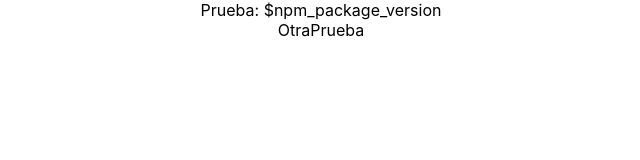
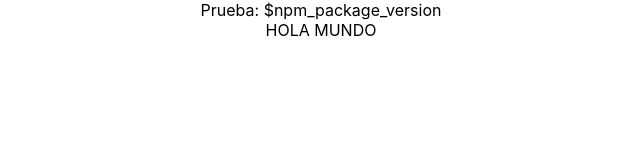
Before and after one commit to dperezlaborda/prueba-version, a React (Create React App) app: page / in a window 1280 px wide. Shown: the top 160 px of the page, without its empty margins (319-959 px from the left). Built offline with nearby package versions, Linux system fonts and the light colour scheme.

Commit message:
hola mundo

```diff
--- a/src/component/OtraPrueba.jsx
+++ b/src/component/OtraPrueba.jsx
@@ -1,7 +1,7 @@
 import React from "react";
 
 const OtraPrueba = () => {
-  return <div>OtraPrueba</div>;
+  return <div>HOLA MUNDO</div>;
 };
 
 export default OtraPrueba;
```
